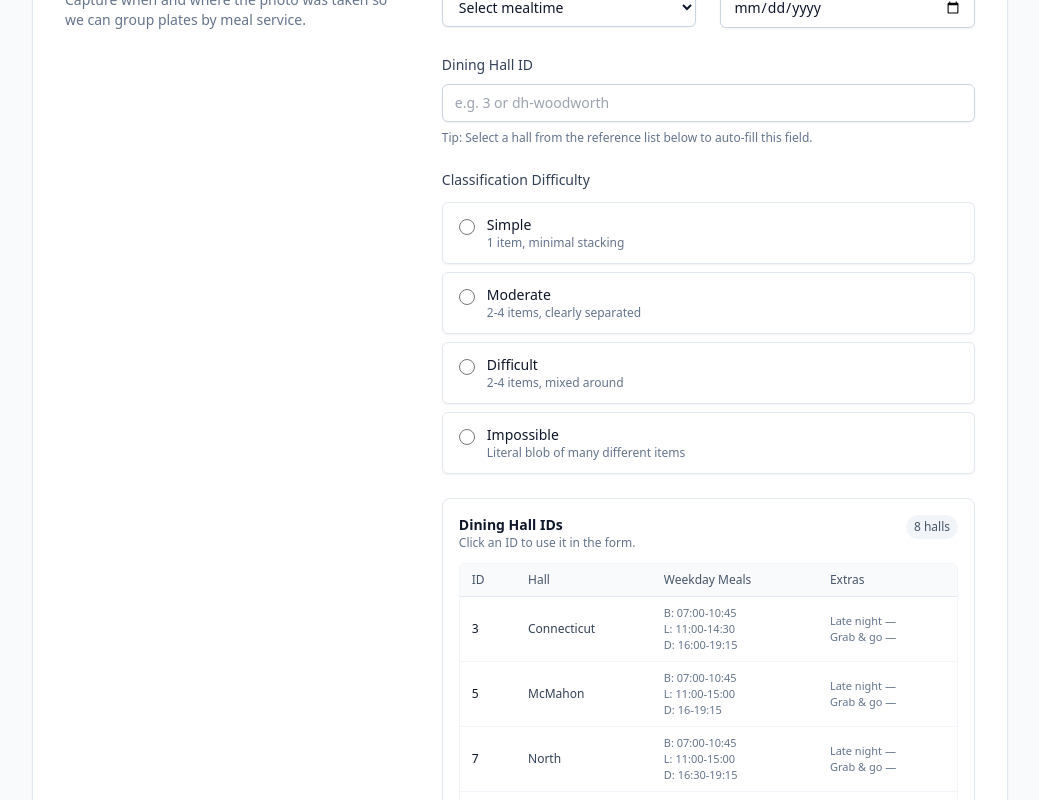
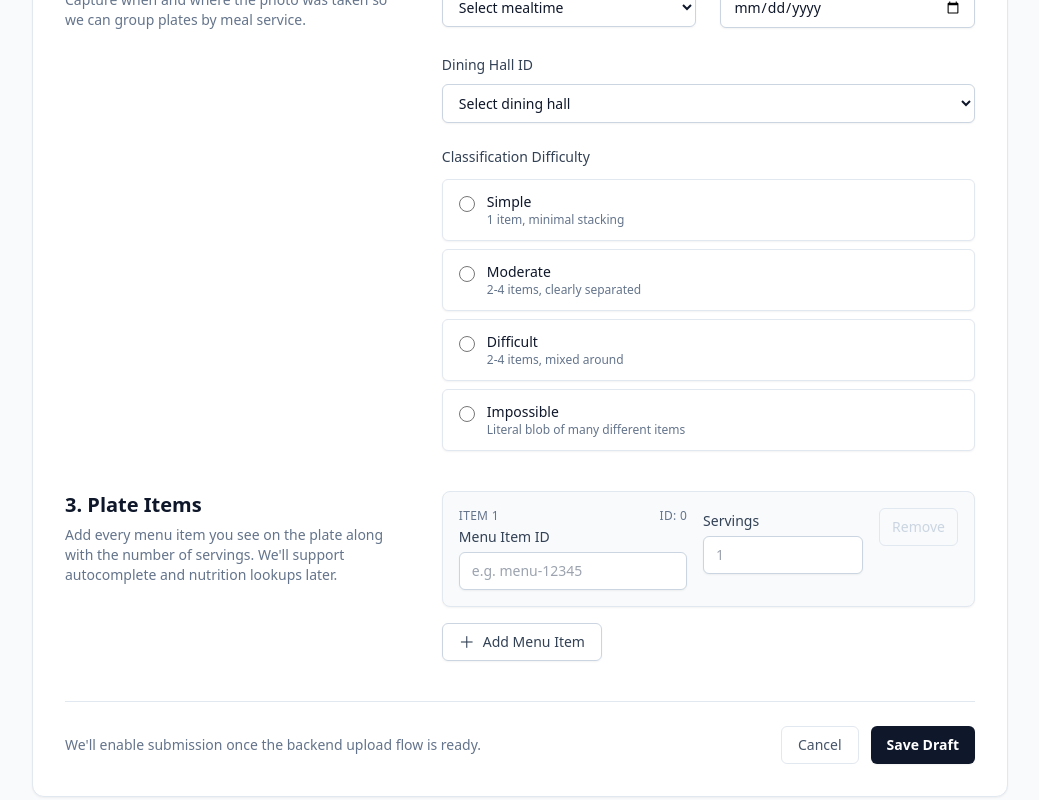
Before and after one commit to uconn-sdp56/menumatch-labeler, a React app in the folder frontend/: page / in a window 1280 px wide. Shown: the part 580-1380 px from the top of the page, without its empty margins (120-1159 px from the left). Built offline with nearby package versions, Linux system fonts and the light colour scheme; the HTML template or start-up script is replaced by a standard one.

Commit message:
impr(fe): dining hall selection

```diff
--- a/frontend/src/components/DiningHallReference.jsx
+++ /dev/null
@@ -1,166 +0,0 @@
-const halls = [
-  {
-    id: 3,
-    name: 'Connecticut',
-    wdbreakfast: '07:00-10:45',
-    wdlunch: '11:00-14:30',
-    wddinner: '16:00-19:15',
-    webrunch: '10:30-14:30',
-    wedinner: '16:00-19:15',
-    haslatenight: false,
-    hasgrabngo: false,
-  },
-  {
-    id: 5,
-    name: 'McMahon',
-    wdbreakfast: '07:00-10:45',
-    wdlunch: '11:00-15:00',
-    wddinner: '16-19:15',
-    webrunch: '10:30-14:00',
-    wedinner: '15:30-19:15',
-    haslatenight: false,
-    hasgrabngo: false,
-  },
-  {
-    id: 7,
-    name: 'North',
-    wdbreakfast: '07:00-10:45',
-    wdlunch: '11:00-15:00',
-    wddinner: '16:30-19:15',
-    webrunch: '10:30-15:00',
-    wedinner: '16:30-19:15',
-    haslatenight: false,
-    hasgrabngo: false,
-  },
-  {
-    id: 15,
-    name: 'Northwest',
-    wdbreakfast: '07:00-10:45',
-    wdlunch: '11:00-14:15',
-    wddinner: '15:45-19:15',
-    webrunch: '10:30-14:15',
-    wedinner: '15:45-19:15',
-    haslatenight: true,
-    hasgrabngo: false,
-  },
-  {
-    id: 6,
-    name: 'Putnam',
-    wdbreakfast: '07:00-10:45',
-    wdlunch: '11:00-14:30',
-    wddinner: '16:00-19:15',
-    webrunch: '09:30-14:30',
-    wedinner: '16:00-19:15',
-    haslatenight: false,
-    hasgrabngo: true,
-  },
-  {
-    id: 16,
-    name: 'South',
-    wdbreakfast: '07:00-10:45',
-    wdlunch: '11:00-15:00',
-    wddinner: '16:30-19:15',
-    wesatbreakfast: '07:00-09:30',
-    wesunbreakfast: '08:00-09:30',
-    webrunch: '9:30-15:00',
-    wedinner: '16:30-19:15',
-    haslatenight: true,
-    hasgrabngo: false,
-  },
-  {
-    id: 42,
-    name: 'Towers',
-    wdbreakfast: '07:00-10:45',
-    wdlunch: '11:00-15:00',
-    wddinner: '16:30-19:15',
-    webrunch: '09:30-15:00',
-    wedinner: '16:30-19:15',
-    haslatenight: false,
-    hasgrabngo: true,
-  },
-  {
-    id: 1,
-    name: 'Whitney',
-    wdbreakfast: '07:00-10:45',
-    wdlunch: '11:00-15:00',
-    wddinner: '16:30-19:15',
-    webrunch: '10:30-15:00',
-    wedinner: '16:30-19:15',
-    haslatenight: false,
-    hasgrabngo: false,
-  },
-]
-
-function DiningHallReference({ onSelect }) {
-  return (
-    <div className="space-y-3 rounded-lg border border-slate-200 bg-white p-4 shadow-sm">
-      <div className="flex items-start justify-between gap-3">
-        <div>
-          <h3 className="text-sm font-semibold text-slate-900">
-            Dining Hall IDs
-          </h3>
-          <p className="text-xs text-slate-500">
-            Click an ID to use it in the form.
-          </p>
-        </div>
-        <span className="rounded-full bg-slate-100 px-2 py-1 text-xs font-medium text-slate-600">
-          {halls.length} halls
-        </span>
-      </div>
-
-      <div className="max-h-64 overflow-y-auto rounded-md border border-slate-100">
-        <table className="min-w-full divide-y divide-slate-200 text-left text-xs">
-          <thead className="bg-slate-50 text-slate-600">
-            <tr>
-              <th scope="col" className="px-3 py-2 font-medium">
-                ID
-              </th>
-              <th scope="col" className="px-3 py-2 font-medium">
-                Hall
-              </th>
-              <th scope="col" className="hidden px-3 py-2 font-medium lg:table-cell">
-                Weekday Meals
-              </th>
-              <th scope="col" className="hidden px-3 py-2 font-medium lg:table-cell">
-                Extras
-              </th>
-            </tr>
-          </thead>
-          <tbody className="divide-y divide-slate-100">
-            {halls.map((hall) => (
-              <tr
-                key={hall.id}
-                className="group cursor-pointer hover:bg-slate-50"
-                onClick={() => onSelect?.(hall)}
-              >
-                <td className="whitespace-nowrap px-3 py-2 font-medium text-slate-900">
-                  {hall.id}
-                </td>
-                <td className="px-3 py-2 text-slate-700">
-                  <div>{hall.name}</div>
-                  <div className="text-[11px] text-slate-500 lg:hidden">
-                    {hall.wdbreakfast} • {hall.wdlunch} • {hall.wddinner}
-                  </div>
-                </td>
-                <td className="hidden px-3 py-2 text-[11px] text-slate-500 lg:table-cell">
-                  B: {hall.wdbreakfast}
-                  <br />
-                  L: {hall.wdlunch}
-                  <br />
-                  D: {hall.wddinner}
-                </td>
-                <td className="hidden px-3 py-2 text-[11px] text-slate-500 lg:table-cell">
-                  {hall.haslatenight ? 'Late night ✔' : 'Late night —'}
-                  <br />
-                  {hall.hasgrabngo ? 'Grab & go ✔' : 'Grab & go —'}
-                </td>
-              </tr>
-            ))}
-          </tbody>
-        </table>
-      </div>
-    </div>
-  )
-}
-
-export default DiningHallReference
--- a/frontend/src/pages/UploadPage.jsx
+++ b/frontend/src/pages/UploadPage.jsx
@@ -1,9 +1,19 @@
 import { useEffect, useMemo, useRef, useState } from 'react'
-import DiningHallReference from '../components/DiningHallReference.jsx'
+
+const diningHalls = [
+  { id: 1, name: 'Whitney' },
+  { id: 3, name: 'Connecticut' },
+  { id: 5, name: 'McMahon' },
+  { id: 6, name: 'Putnam' },
+  { id: 7, name: 'North' },
+  { id: 15, name: 'Northwest' },
+  { id: 16, name: 'South' },
+  { id: 42, name: 'Towers' },
+]
 
 const difficultyOptions = [
   {
-    value: 'very_simple',
+    value: 'simple',
     label: 'Simple',
     helper: '1 item, minimal stacking',
   },
@@ -216,20 +226,21 @@ function UploadPage() {
                 <span className="text-sm font-medium text-slate-700">
                   Dining Hall ID
                 </span>
-                <div className="space-y-2">
-                  <input
-                    type="text"
-                    placeholder="e.g. 3 or dh-woodworth"
-                    value={metadata.diningHallId}
-                    onChange={setMetadataField('diningHallId')}
-                    className="w-full rounded-md border border-slate-300 bg-white px-3 py-2 text-sm text-slate-900 shadow-sm outline-none transition focus:border-slate-500 focus:ring-2 focus:ring-slate-200"
-                    required
-                  />
-                  <p className="text-xs text-slate-500">
-                    Tip: Select a hall from the reference list below to auto-fill this
-                    field.
-                  </p>
-                </div>
+                <select
+                  value={metadata.diningHallId}
+                  onChange={setMetadataField('diningHallId')}
+                  className="w-full rounded-md border border-slate-300 bg-white px-3 py-2 text-sm text-slate-900 shadow-sm outline-none transition focus:border-slate-500 focus:ring-2 focus:ring-slate-200"
+                  required
+                >
+                  <option value="" disabled>
+                    Select dining hall
+                  </option>
+                  {diningHalls.map((hall) => (
+                    <option key={hall.id} value={hall.id}>
+                      {hall.id} — {hall.name}
+                    </option>
+                  ))}
+                </select>
               </label>
             </div>
 
@@ -263,14 +274,6 @@ function UploadPage() {
               </div>
             </fieldset>
 
-            <DiningHallReference
-              onSelect={(hall) =>
-                setMetadata((previous) => ({
-                  ...previous,
-                  diningHallId: String(hall.id),
-                }))
-              }
-            />
           </div>
         </div>
 
```
